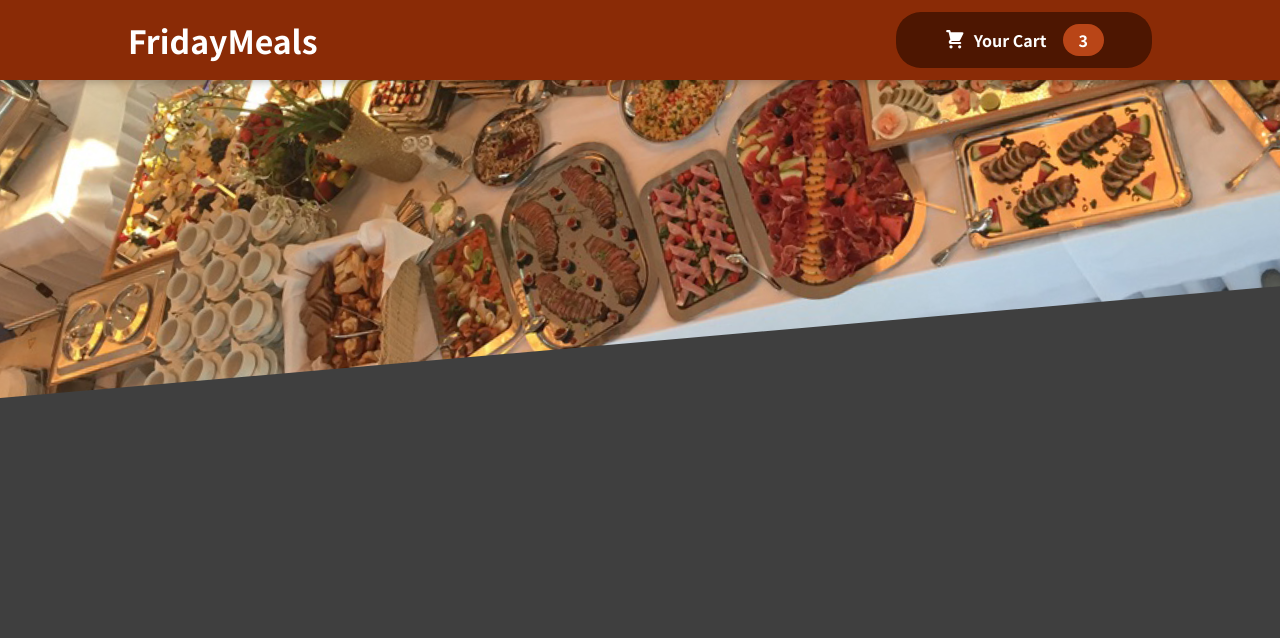
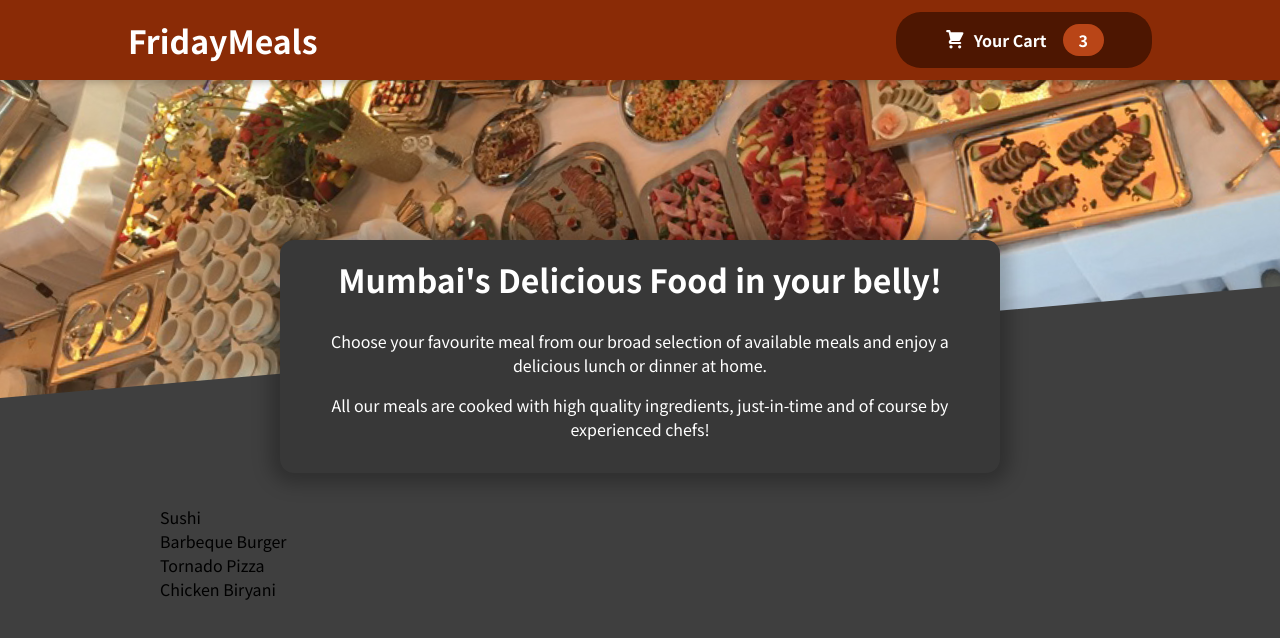
Before and after one commit to 11SID22/React-Project-3-Restaurant-App, a React (Create React App) app: page / in a window 1280 px wide. Shown: the top 638 px of the page. Built offline with nearby package versions, Linux system fonts and the light colour scheme.

Commit message:
Added a meals component - added meals summary & list of meals in it.

```diff
--- a/src/App.js
+++ b/src/App.js
@@ -1,10 +1,15 @@
 import React, { Fragment } from "react";
+
 import Header from "./components/Layout/Header";
+import Meals from "./components/Meals/Meals";
 
 function App() {
   return (
     <Fragment>
       <Header />
+      <main>
+        <Meals />
+      </main>
     </Fragment>
   );
 }
--- /dev/null
+++ b/src/components/Meals/AvailableMeals.js
@@ -0,0 +1,43 @@
+import React from "react";
+
+import classes from './AvailableMeals.module.css';
+
+const DUMMY_MEALS = [
+    {
+        id: 'm1',
+        name: 'Sushi',
+        description: 'Finest fish & vegies',
+        price: 800,
+    },
+    {
+        id: 'm2',
+        name: 'Barbeque Burger',
+        description: 'Raw, meaty & puffy bread',
+        price: 300,
+    },
+    {
+        id: 'm3',
+        name: 'Tornado Pizza',
+        description: 'Loaded with chicken fillings, juicy in every bite',
+        price: 600,
+    },
+    {
+        id: 'm4',
+        name: 'Chicken Biryani',
+        description: 'Feel the aroma & Taste like heaven',
+        price: 900,
+    },
+];
+
+const AvailableMeals = () => {
+
+    const mealsList = DUMMY_MEALS.map(meal => <li>{meal.name}</li>);
+
+    return (
+        <section className={classes.meals}>
+            <ul>{mealsList}</ul>
+        </section>
+    );
+};
+
+export default AvailableMeals;
--- /dev/null
+++ b/src/components/Meals/AvailableMeals.module.css
@@ -0,0 +1,24 @@
+.meals {
+    max-width: 60rem;
+    width: 90%;
+    margin: 2rem auto;
+    animation: meals-appear 1s ease-out forwards;
+  }
+
+  .meals ul {
+    list-style: none;
+    margin: 0;
+    padding: 0;
+  }
+
+  @keyframes meals-appear {
+    from {
+      opacity: 0;
+      transform: translateY(3rem);
+    }
+
+    to {
+      opacity: 1;
+      transform: translateY(0);
+    }
+  }
--- /dev/null
+++ b/src/components/Meals/Meals.js
@@ -0,0 +1,15 @@
+import React, { Fragment } from "react";
+
+import AvailableMeals from "./AvailableMeals";
+import MealsSummary from "./MealsSummary";
+
+const Meals = () => {
+    return (
+        <Fragment>
+            <MealsSummary />
+            <AvailableMeals />
+        </Fragment>
+    );
+};
+
+export default Meals;
--- /dev/null
+++ b/src/components/Meals/MealsSummary.js
@@ -0,0 +1,16 @@
+import React from "react";
+
+import classes from './MealsSummary.module.css';
+
+const MealsSummary = () => {
+    return(
+        <section className={classes.summary}>
+            <h2>Mumbai's Delicious Food in your belly! </h2>
+            <p>Choose your favourite meal from our broad selection of available meals
+                and enjoy a delicious lunch or dinner at home.</p>
+            <p>All our meals are cooked with high quality ingredients, just-in-time and of course by experienced chefs!</p>
+        </section>
+    );
+};
+
+export default MealsSummary;
--- /dev/null
+++ b/src/components/Meals/MealsSummary.module.css
@@ -0,0 +1,18 @@
+.summary {
+    text-align: center;
+    max-width: 45rem;
+    width: 90%;
+    margin: auto;
+    margin-top: -10rem;
+    position: relative;
+    background-color: #383838;
+    color: white;
+    border-radius: 14px;
+    padding: 1rem;
+    box-shadow: 0 1px 18px 10px rgba(0, 0, 0, 0.25);
+  }
+
+  .summary h2 {
+    font-size: 2rem;
+    margin-top: 0;
+  }
```
